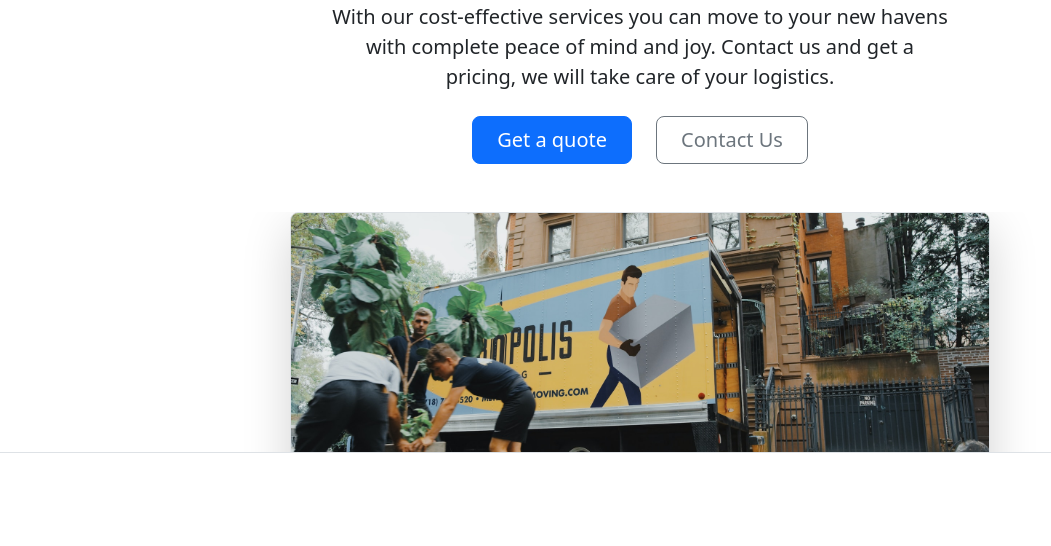
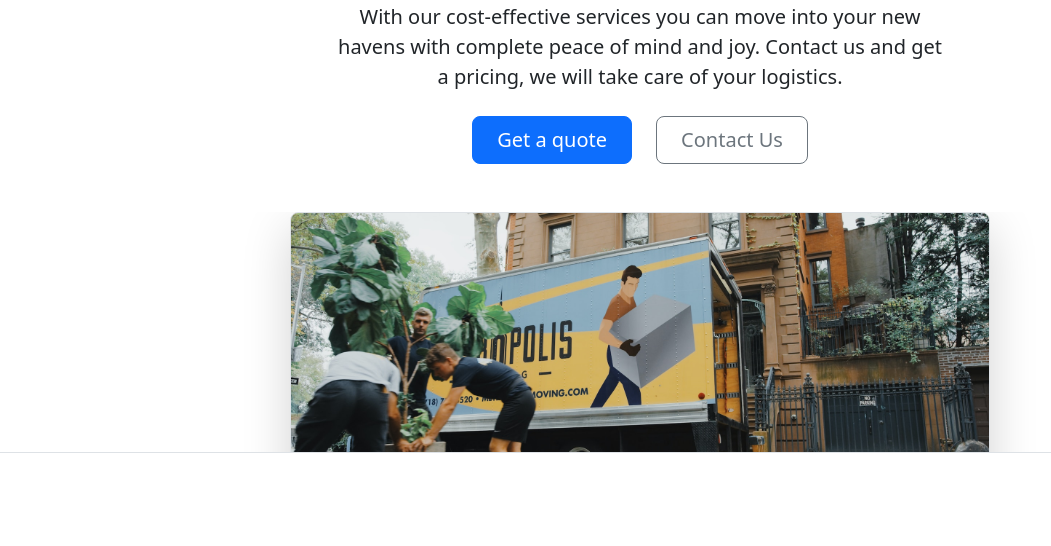
Before and after one commit to Ai31024/Sample-Webpage, a plain HTML site: page index.html in a window 1280 px wide. Shown: the part 225-771 px from the top of the page, without its empty margins (0-1051 px from the left). Drawn offline with nearby package versions, Linux system fonts and the light colour scheme.

Commit message:
minor update

```diff
--- a/index.html
+++ b/index.html
@@ -92,9 +92,9 @@
       <h1 class="display-4 fw-bold text-body-emphasis">Move with joy.</h1>
       <div class="col-lg-6 mx-auto">
         <p class="lead mb-4">
-          With our cost-effective services you can move to your new havens with
-          complete peace of mind and joy. Contact us and get a pricing, we will
-          take care of your logistics.
+          With our cost-effective services you can move into your new havens
+          with complete peace of mind and joy. Contact us and get a pricing, we
+          will take care of your logistics.
         </p>
         <div class="d-grid gap-2 d-sm-flex justify-content-sm-center mb-5">
           <button
```
